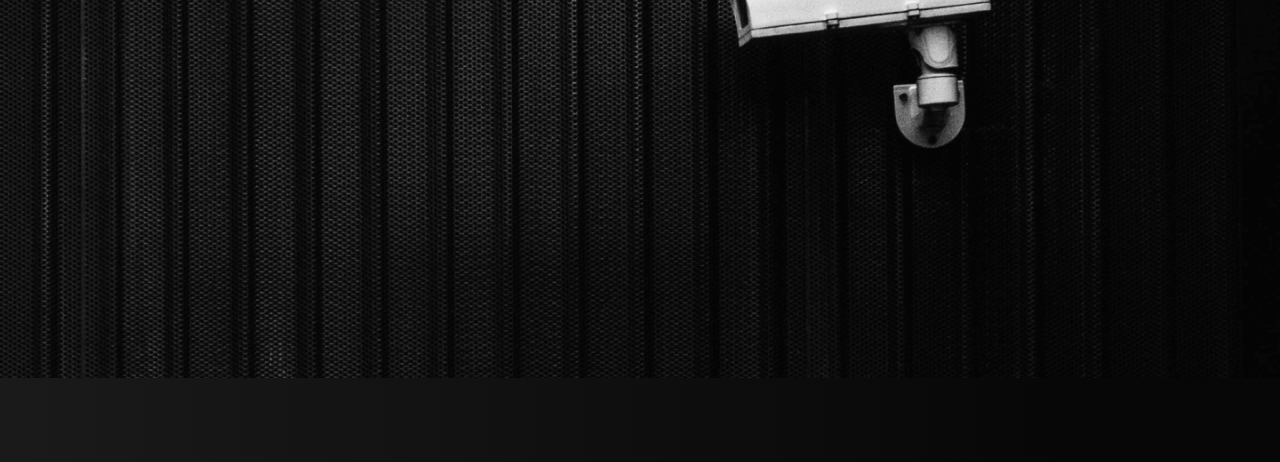
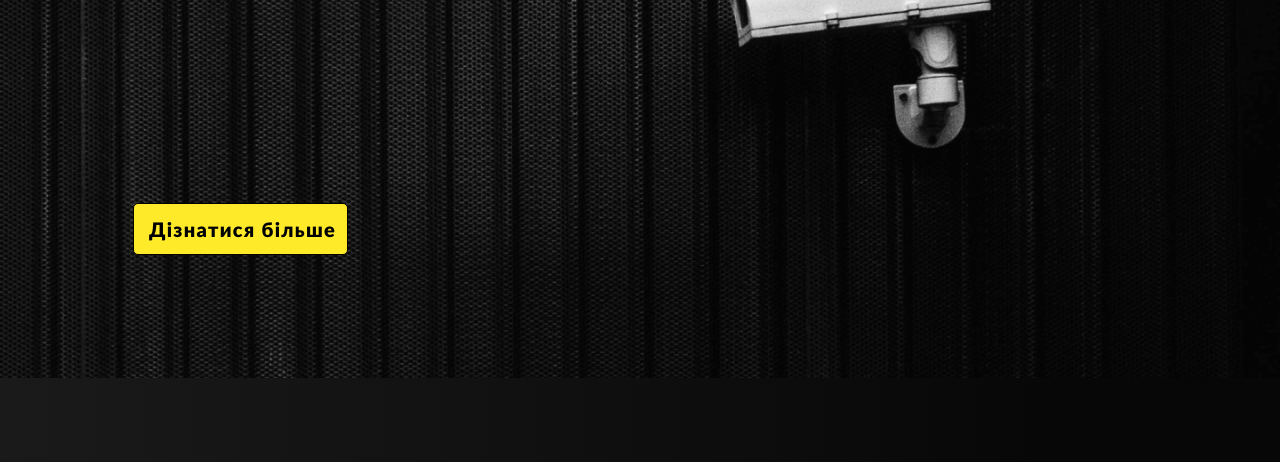
Before and after one commit to vik-tsyplakov/dog_guard_correct, a website: page src/index.html in a window 1280 px wide. Shown: the part 438-900 px from the top of the page. Drawn offline with nearby package versions, Linux system fonts and the light colour scheme; files that its build step writes are made by us from their sources; files whose address does not match are found by name; a web font is replaced by a local one.

Commit message:
main__block1__button

```diff
--- a/src/_header.html
+++ b/src/_header.html
@@ -21,7 +21,7 @@
             <span class="phone__num">+ 380 98 111 00 11</span>
           </a>
         </div>
-      <a href="#"></a><button class="header__button">Захистити себе</button></a>
+        <a href="#"><button class="header__button">Захистити себе</button></a>
       </div>
     </div>
   </div>
--- a/src/index.html
+++ b/src/index.html
@@ -32,6 +32,9 @@
                 <h2 class="block1__sub-title">
                   Цілодобовий запис з смарт-камер спостереження.
                 </h2>
+                <a href="#"
+                  ><button class="block1__button">Дізнатися більше</button></a
+                >
               </div>
             </section>
           </div>
--- a/src/scss/style.scss
+++ b/src/scss/style.scss
@@ -217,3 +217,23 @@
   margin-top: 8px;
   z-index: 1;
 }
+.block1__button {
+  font-family: "Lato";
+  font-style: normal;
+  font-weight: 900;
+  font-size: 20px;
+  line-height: 158%;
+  letter-spacing: 0.065em;
+  color: #000000;
+  padding: 10px 15px;
+  gap: 10px;
+  position: absolute;
+  width: 215px;
+  height: 52px;
+  left: 133px;
+  top: 488px;
+  background: #ffea29;
+  border: 1px solid #000000;
+  border-radius: 5px;
+  white-space: nowrap;
+}
```
Also changed, not shown: dog_guard_correct/index.html (+4 -1 lines), dog_guard_correct/css/style.css, dog_guard_correct/css/style.min.css. Lines whose indentation alone changed are shown as unchanged.
